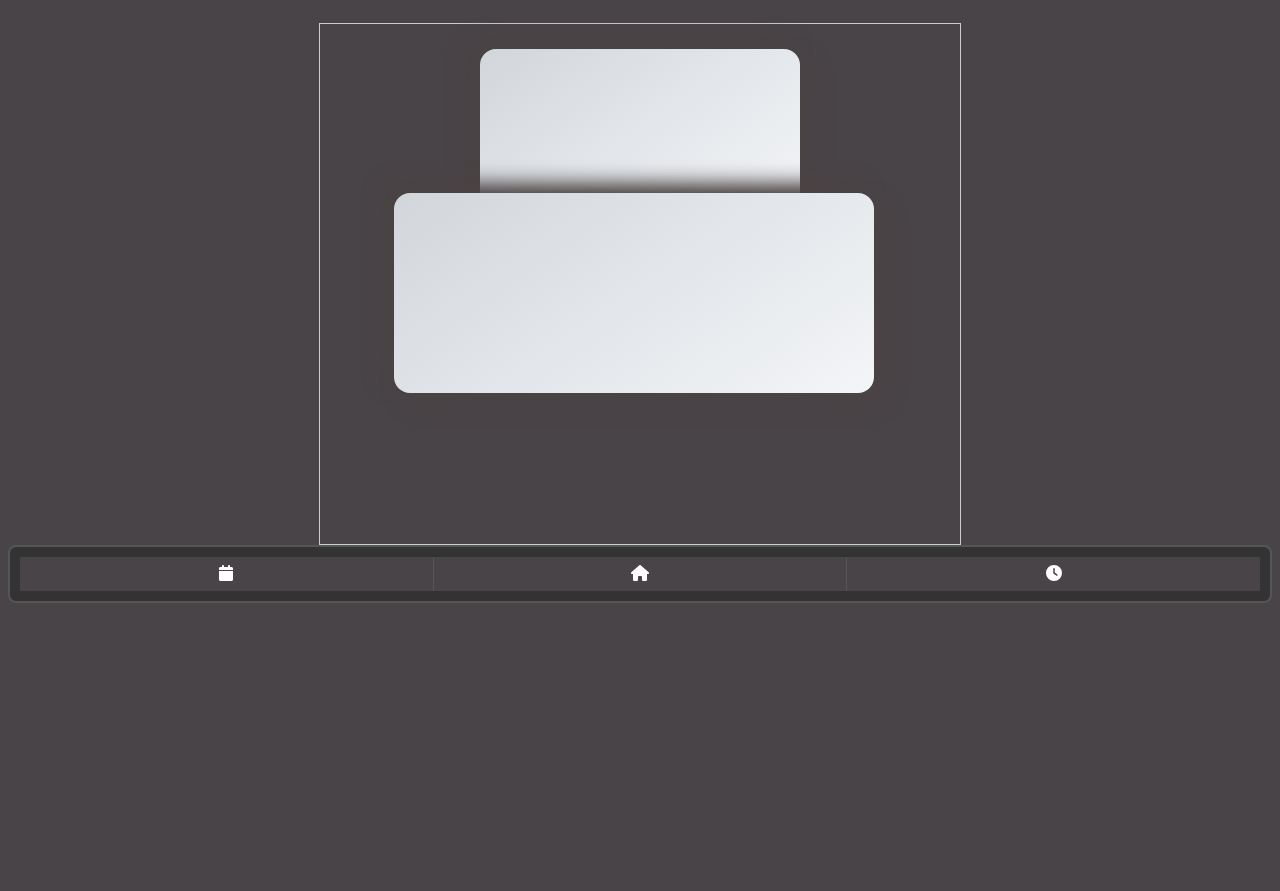
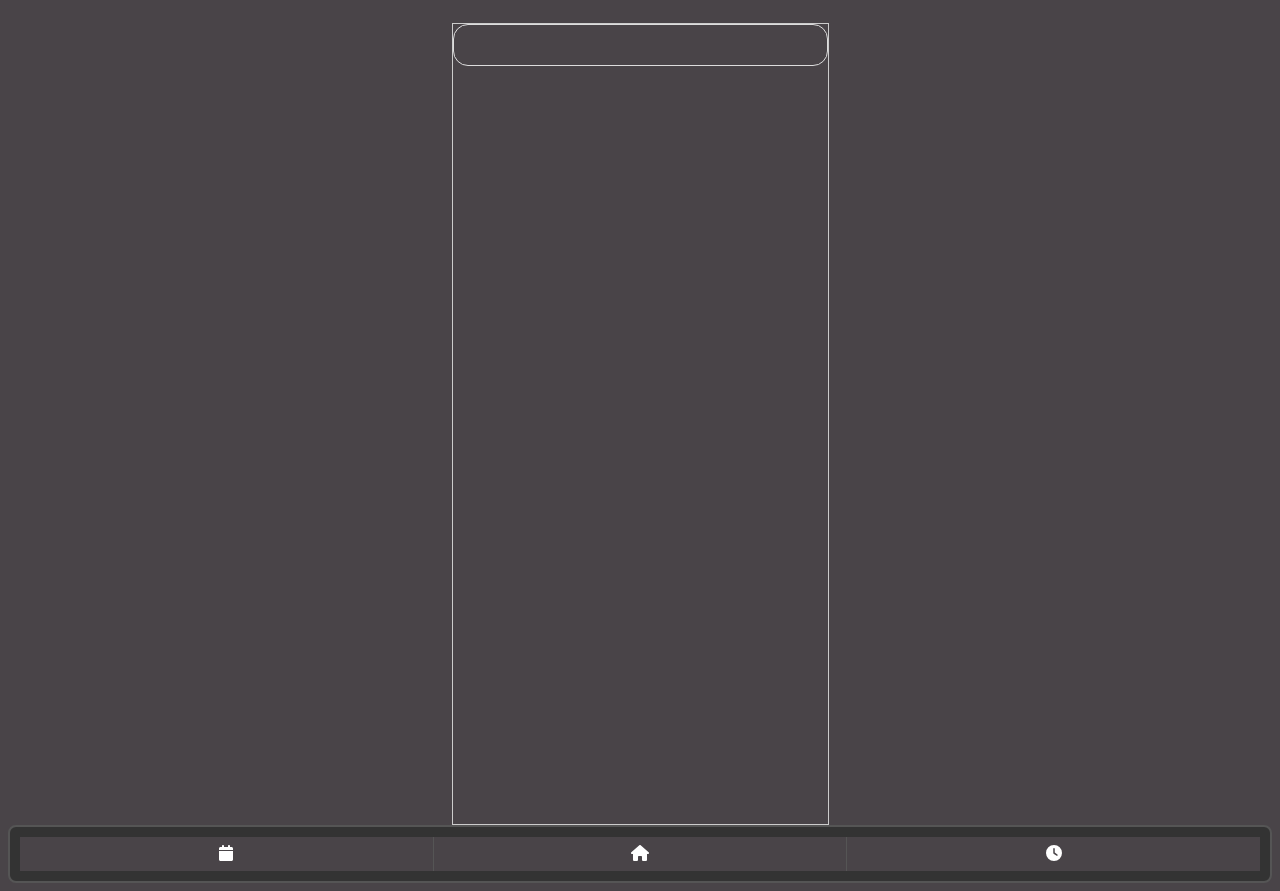
Before and after one commit to Damagefish/Reflektierte-Techniknutzung, a Vue app: page /mainscreen in a window 1280 px wide. Before the commit the page ends 800 px from the top, so only its background shows below. Built offline with nearby package versions, Linux system fonts and the light colour scheme.

Commit message:
Mainscreen korrektes design grundlage

```diff
--- a/src/views/MainScreen.vue
+++ b/src/views/MainScreen.vue
@@ -1,11 +1,13 @@
 <template>
   <div class="container">
+    <div class="frame">
+
+    </div>
+
     <div class="rectangle horizontal" @click="handleClick">
       <div v-if="getAspirationFromStore" class="store-data">
         <p>{{ getAspirationFromStore }}</p>
       </div>
-    </div>
-    <div class="rectangle vertical" @click="handleClick">
       <div v-if="showAdditionalInfo" class="additional-info-container">
         <div v-if="showIstZustand" class="store-data">
           <h1>IST ZUSTAND</h1>
@@ -17,7 +19,6 @@
               <p>{{ eventDetail.title }}</p>
               <p>{{ eventDetail.time }}</p>
               <p :style="{ backgroundColor: eventDetail.anotherInputBackgroundColor }">{{ eventDetail.anotherInput }}</p>
-
             </div>
           </div>
         </div>
@@ -66,45 +67,37 @@ export default {
 <style scoped>
 .container {
   position: relative;
-  width: 50vw;
-  height: 65vh;
+  width: 100%;
+  max-width: 375px; /* Maximale Breite für iPhone SE */
+  height: 100vh; /* Volle Höhe des Viewports */
   border: 1px solid #ccc;
-  top: 50%;
-  left: 50%;
-  transform: translate(-50%, 0%);
+  margin: 0 auto; /* Zentrierung auf dem Bildschirm */
   z-index: 1;
 }
 
 .rectangle {
-  position: absolute;
+  position: relative; /* Änderung von absolute zu relative */
+  width: 100%; /* Volle Breite des Containers */
+  height: auto; /* Automatische Höhe basierend auf dem Inhalt */
   border-radius: 16px;
   cursor: pointer;
-}
-
-.horizontal {
-  width: 50%;
-  height: 160px;
-  top: 25px;
-  left: 25%;
+  margin-top: 20px; /* Abstand zum vorherigen Element */
   background: linear-gradient(145deg, #d2d6db, #f3f5f8);
   box-shadow: 10px 10px 20px #4b4444, -10px -10px 20px #4b4444;
 }
 
-.vertical {
-  width: 75%;
-  height: 200px;
-  top: 32.5%;
-  left: 11.5%;
-  background: linear-gradient(145deg, #d2d6db, #f3f5f8);
-  box-shadow: 10px 10px 20px #4b4444, -10px -10px 20px #4b4444;
-}
-
-.store-data{
-
+.store-data {
   background-color: white;
 }
 
-.additional-info-container{
+.additional-info-container {
   background-color: white;
+  padding: 10px; /* Zusätzlicher Abstand für den Inhalt */
+}
+
+.frame {
+  padding: 20px;
+  border: 1px solid #ddd;
+  border-radius: 15px;
 }
 </style>
```
